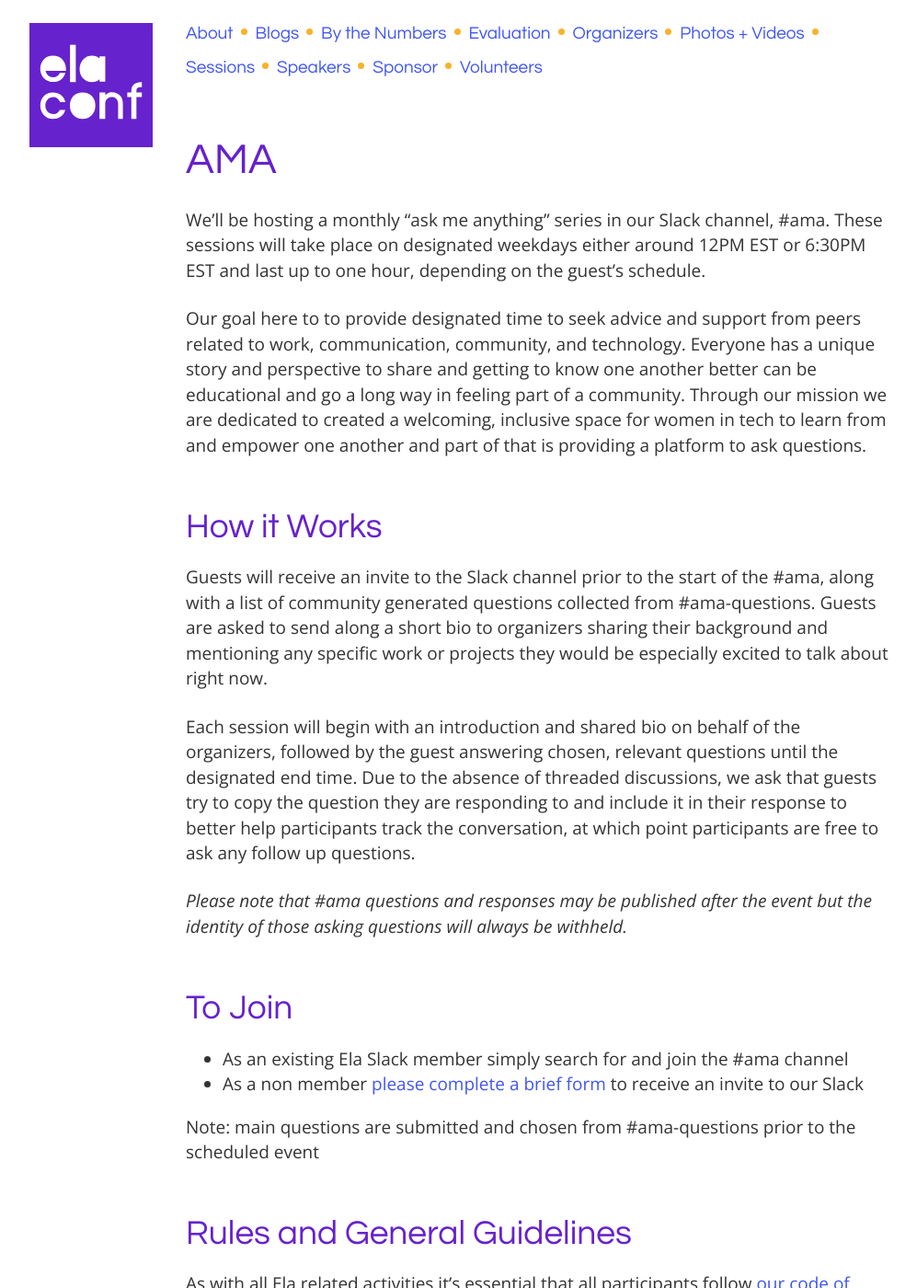
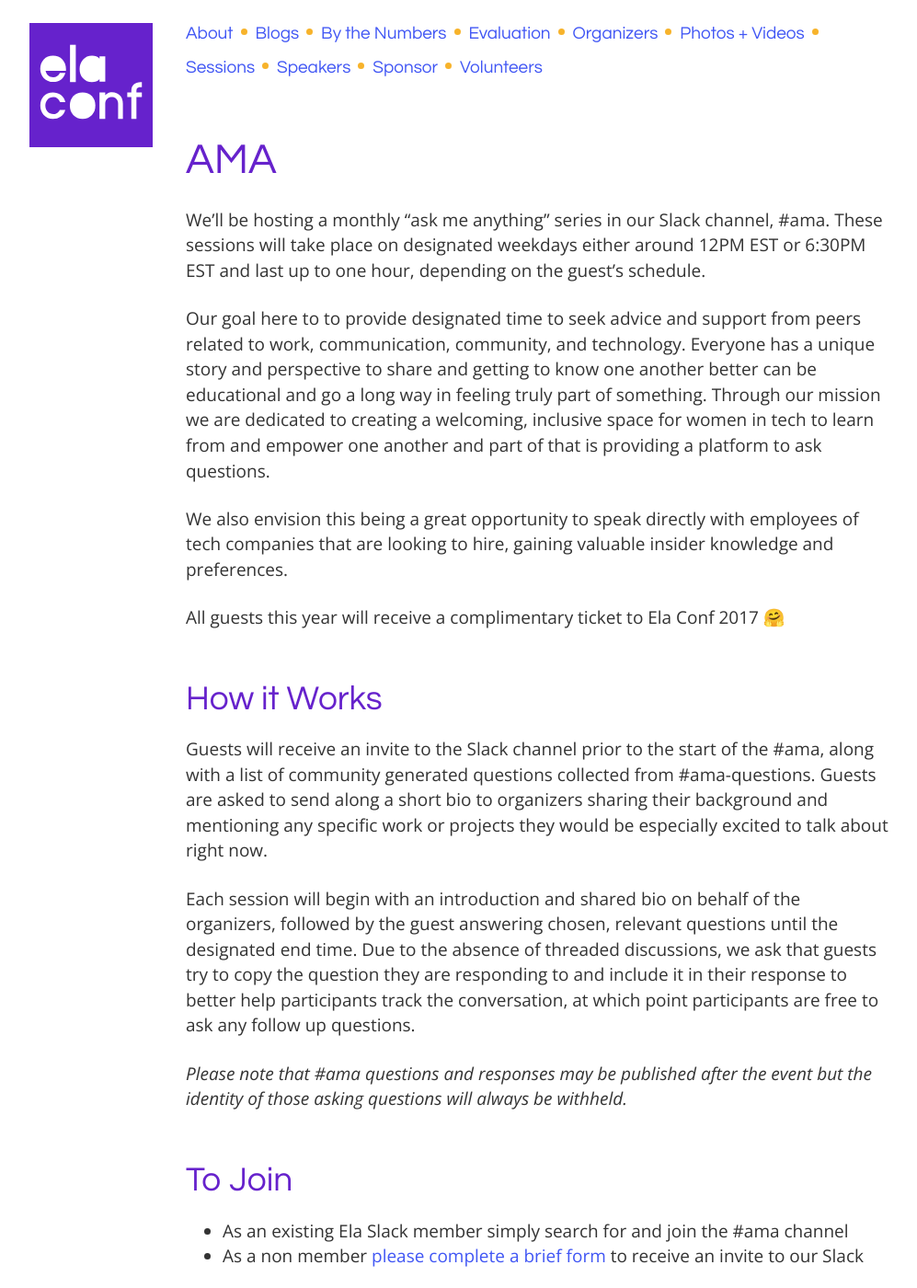
Before and after one commit to elaconf/elaconf.github.io, a Jekyll site: the page built from ama/index.md, in a window 1280 px wide and 1400 px high. Shown: the whole window at 92% size, without its empty margins (53-1050 px from the left). Built offline with Jekyll 4.4.1, drawn with Linux system fonts in a browser that asks for light colours; some of the changed text lies outside the part shown.

Commit message:
adds details, fixes grammar

```diff
--- a/ama/index.md
+++ b/ama/index.md
@@ -7,8 +7,11 @@ nav: false
 
 We’ll be hosting a monthly “ask me anything” series in our Slack channel, #ama. These sessions will take place on designated weekdays either around 12PM EST or 6:30PM EST and last up to one hour, depending on the guest’s schedule.
 
-Our goal here to to provide designated time to seek advice and support from peers related to work, communication, community, and technology. Everyone has a unique story and perspective to share and getting to know one another better can be educational and go a long way in feeling part of a community. Through our mission we are dedicated to created a welcoming, inclusive space for women in tech to learn from and empower one another and part of that is providing a platform to ask questions.
+Our goal here to to provide designated time to seek advice and support from peers related to work, communication, community, and technology. Everyone has a unique story and perspective to share and getting to know one another better can be educational and go a long way in feeling truly part of something. Through our mission we are dedicated to creating a welcoming, inclusive space for women in tech to learn from and empower one another and part of that is providing a platform to ask questions.
 
+We also envision this being a great opportunity to speak directly with employees of tech companies that are looking to hire, gaining valuable insider knowledge and preferences.
+
+All guests this year will receive a complimentary ticket to Ela Conf 2017 🤗
 
 ## How it Works
 
```
Also changed, not shown: other parts of ama/index.md (+1 -1 lines).
